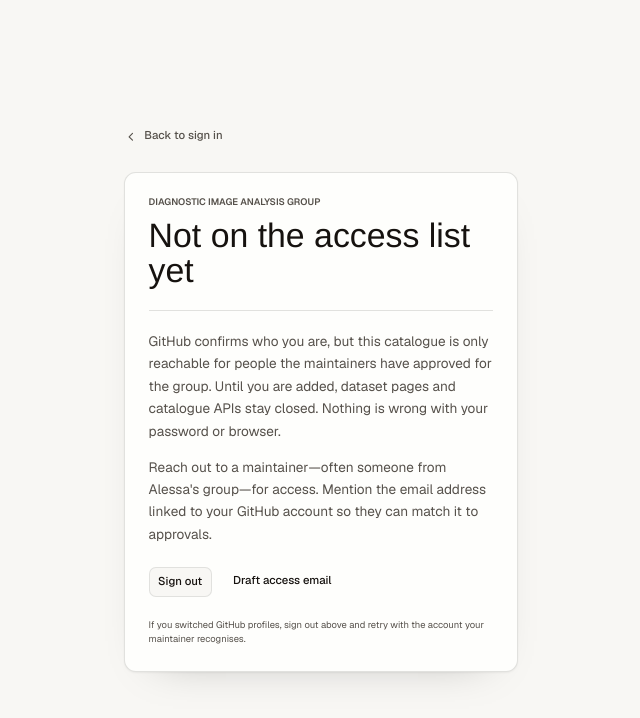
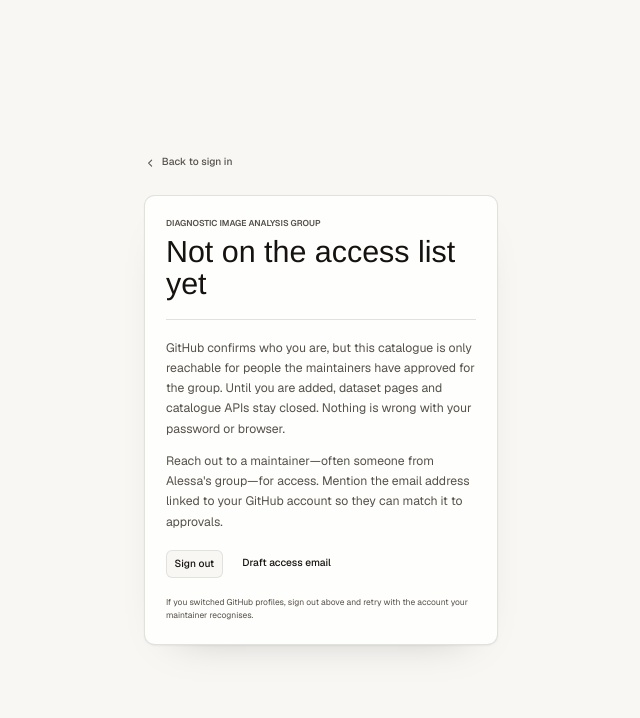
Before and after one commit to nielsRocholl/dataset-registry, a Next.js app: page /unauthorized in a window 1280 px wide. Shown: the top 718 px of the page, without its empty margins (319-959 px from the left). Built offline with nearby package versions, Linux system fonts and the light colour scheme; a web font is replaced by a local one.

Commit message:
scale down

```diff
--- a/app/globals.css
+++ b/app/globals.css
@@ -44,7 +44,7 @@
   --border-strong: color-mix(in oklch, var(--neutral-900) 20%, transparent);
 
   /* Root rem scale (~15% below browser default); scales --text-* and Tailwind rem spacing. */
-  --font-size-root: 85%;
+  --font-size-root: 76.5%;
 
   --text-xs: 0.694rem;
   --text-sm: 0.833rem;
```
